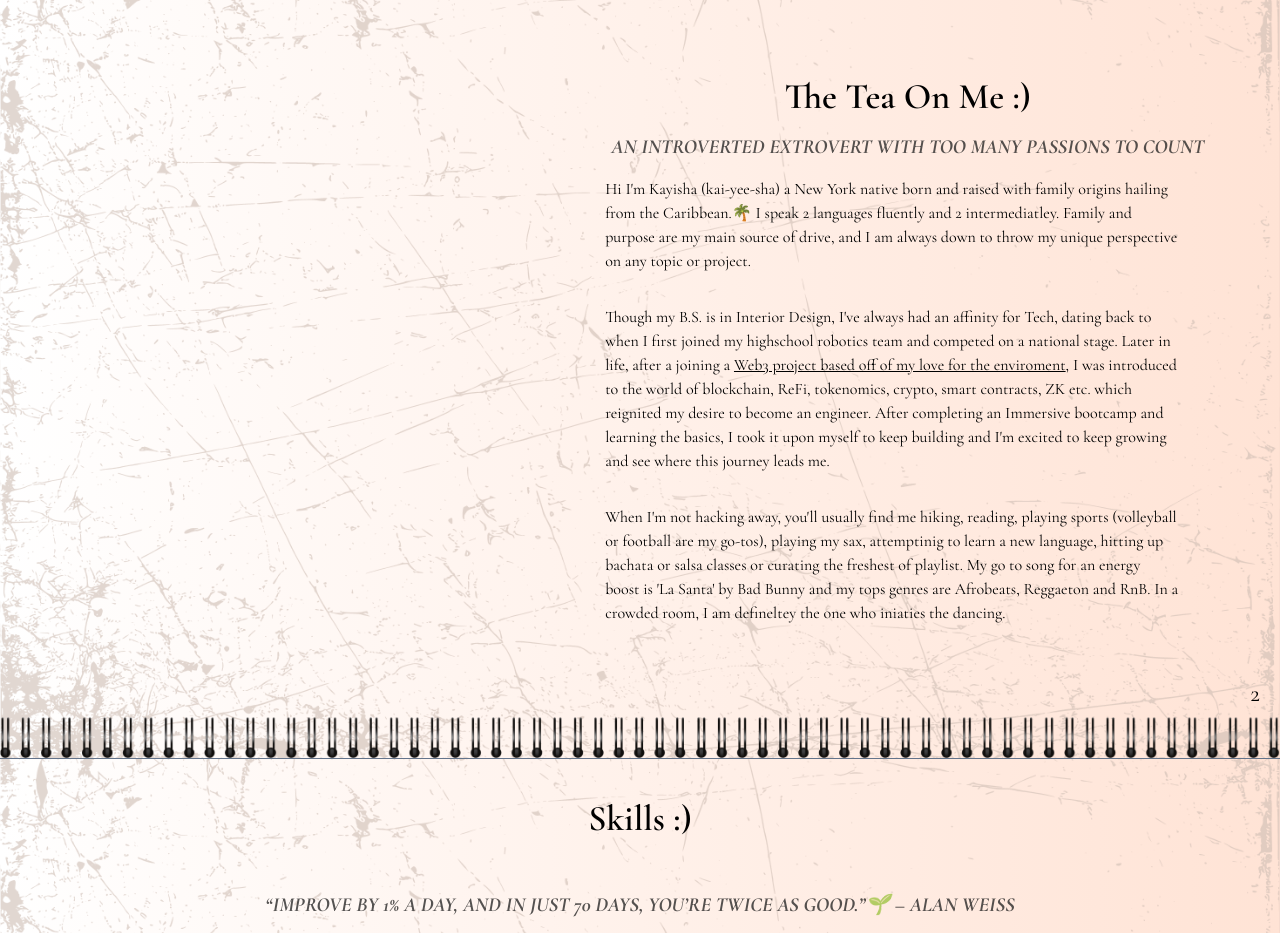
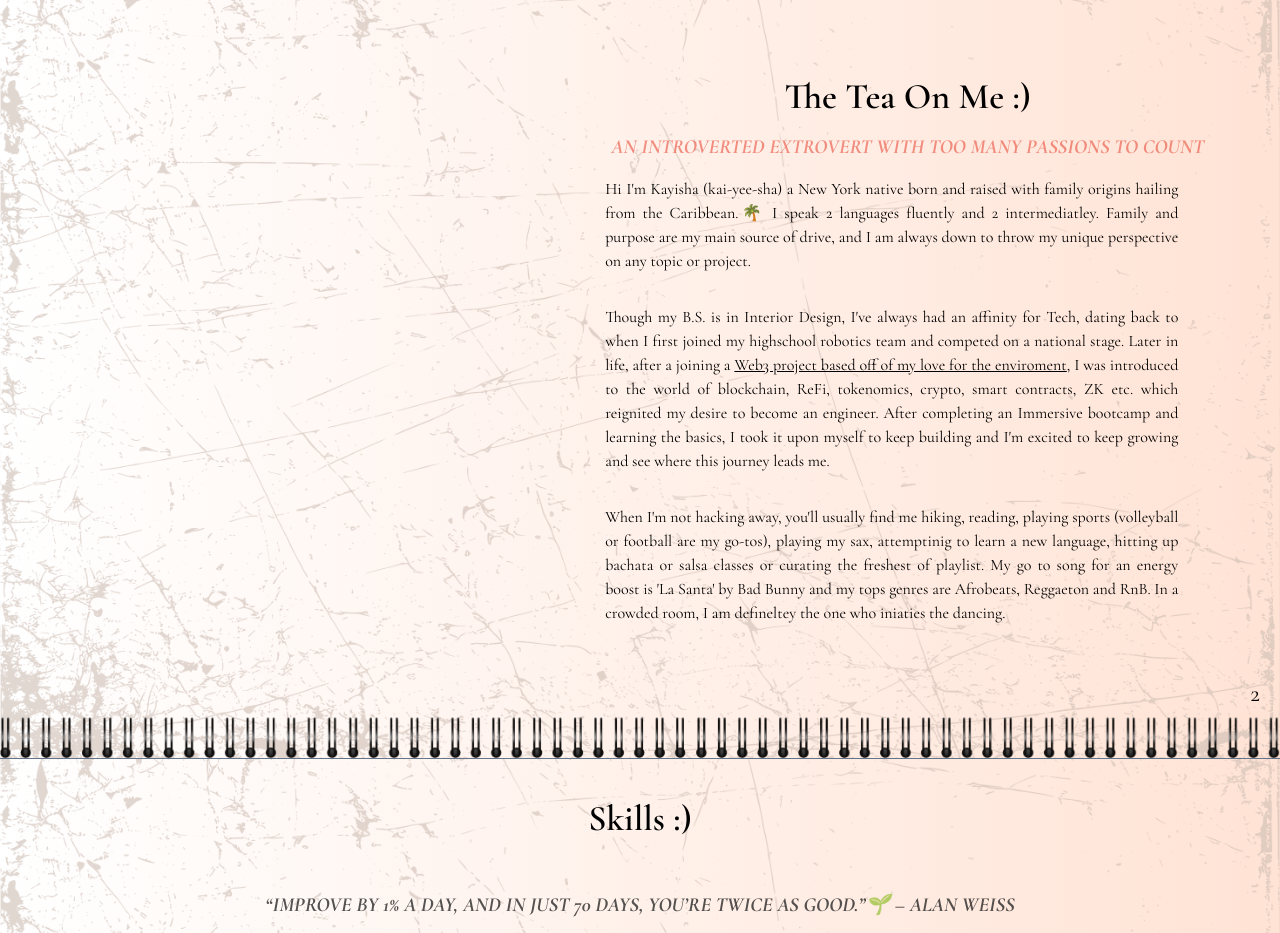
Before and after one commit to kayishau/23_portfolio, a React (Create React App) app: page / in a window 1280 px wide. Shown: the part 860-1793 px from the top of the page. Built offline with nearby package versions, Linux system fonts and the light colour scheme; a web font is replaced by a local one.

Commit message:
edits for lg screen

```diff
--- a/src/sections/About.js
+++ b/src/sections/About.js
@@ -16,17 +16,17 @@ const About = () => {
           <div>
             <h1 className="font-cg text-2xl lg:text-3xl xl:text-4xl font-extrabold md:mb-4">The Tea On Me :)</h1>
           </div>
-          <h2 className="text-md xl:text-xl font-cg italic font-bold uppercase text-center text-dark/75">
+          <h2 className="text-md lg:text-lg xl:text-xl font-cg italic font-bold uppercase text-center text-primary/75">
            An introverted extrovert with too many passions to count
           </h2>
-          <p className="text-xs tablet:text-sm xl:text-base my-2 xl:my-4 md:pr-8 font-cg text-center lg:text-left">
+          <p className="text-xs tablet:text-sm lg:text-base my-2 xl:my-4 md:pr-8 font-cg text-center lg:text-justify">
            Hi I'm Kayisha (kai-yee-sha) a <span>New York native </span>born and raised with family origins hailing from the Caribbean.🌴 I speak 2 languages fluently and 2 intermediatley. Family and purpose are my main source of drive, and I am always down to throw my unique perspective on any topic or project.
           </p>
-          <p className="text-xs tablet:text-sm xl:text-base my-2 xl:my-4 md:pr-8 font-cg text-center lg:text-left">
+          <p className="text-xs tablet:text-sm lg:text-base my-2 xl:my-4 md:pr-8 font-cg text-center lg:text-justify">
           Though my B.S. is in Interior Design, I've always had an affinity for Tech, dating back to when I first joined my highschool robotics team and competed on a national stage. Later in life, after a joining a <span><a href="https://twitter.com/litter_token?ref_src=twsrc%5Egoogle%7Ctwcamp%5Eserp%7Ctwgr%5Eauthor" target={"_blank"} rel="noreferrer" className="underline">Web3 project based off of my love for the enviroment</a>, I was introduced to the world of blockchain, ReFi, tokenomics, crypto, smart contracts, ZK etc. which reignited my desire to become an engineer.</span> After completing an Immersive bootcamp and learning the basics, I took it upon myself to keep building and I'm excited to keep growing and see where this journey leads me.
           </p>
 
-          <p className="text-xs tablet:text-sm xl:text-base my-2 xl:my-4 md:pr-8 font-cg text-center lg:text-left">
+          <p className="text-xs tablet:text-sm lg:text-base my-2 xl:my-4 md:pr-8 font-cg text-center lg:text-justify">
             When I'm not hacking away, you'll usually find me hiking, reading, playing sports (volleyball or football are my go-tos), playing my sax, attemptinig to learn a new language, hitting up bachata or salsa classes or curating the freshest of playlist. My go to song for an energy boost is 'La Santa' by Bad Bunny and my tops genres are Afrobeats, Reggaeton and RnB. In a crowded room, I am defineltey the one who iniaties the dancing.
           </p>
 
```
